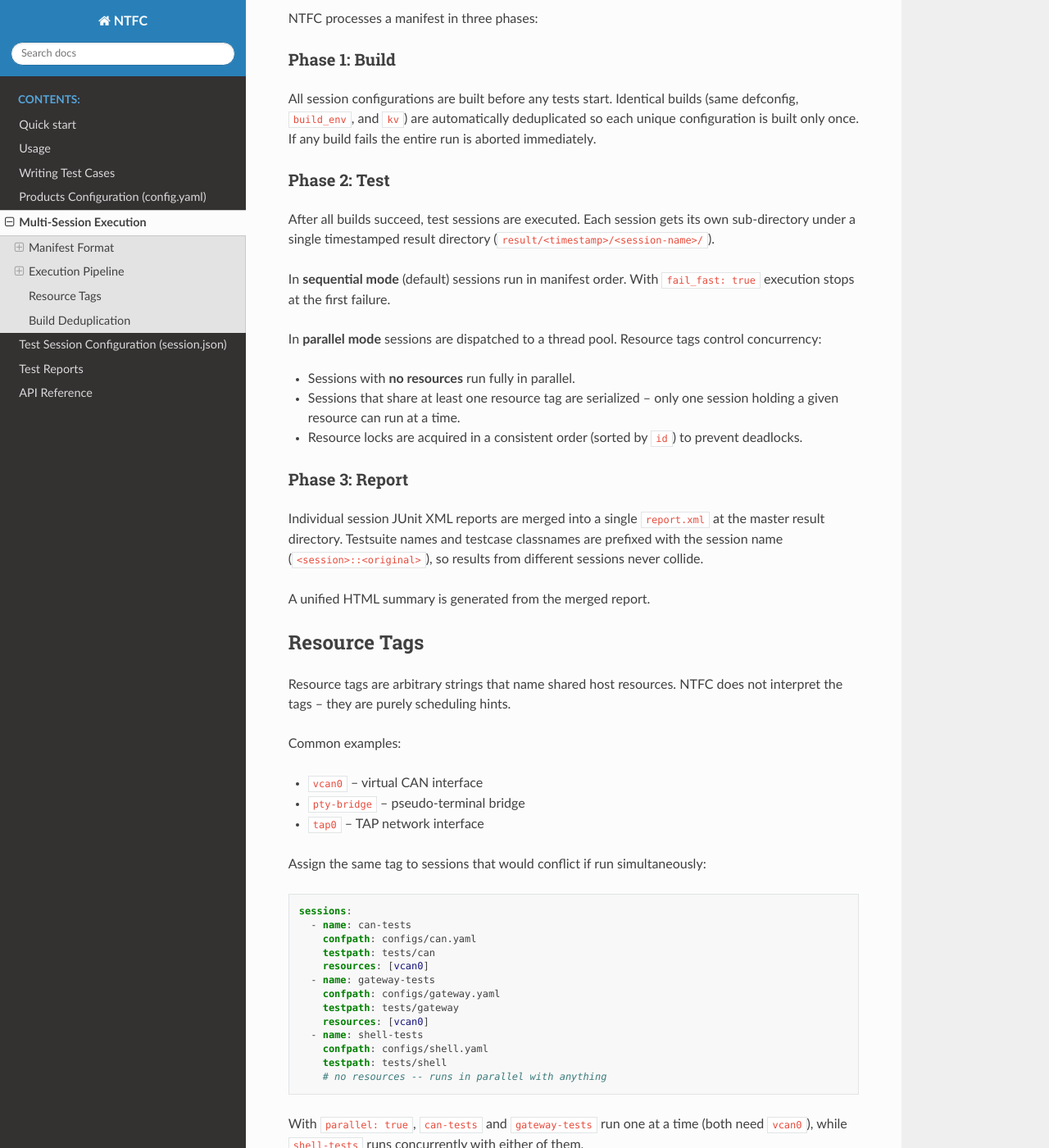
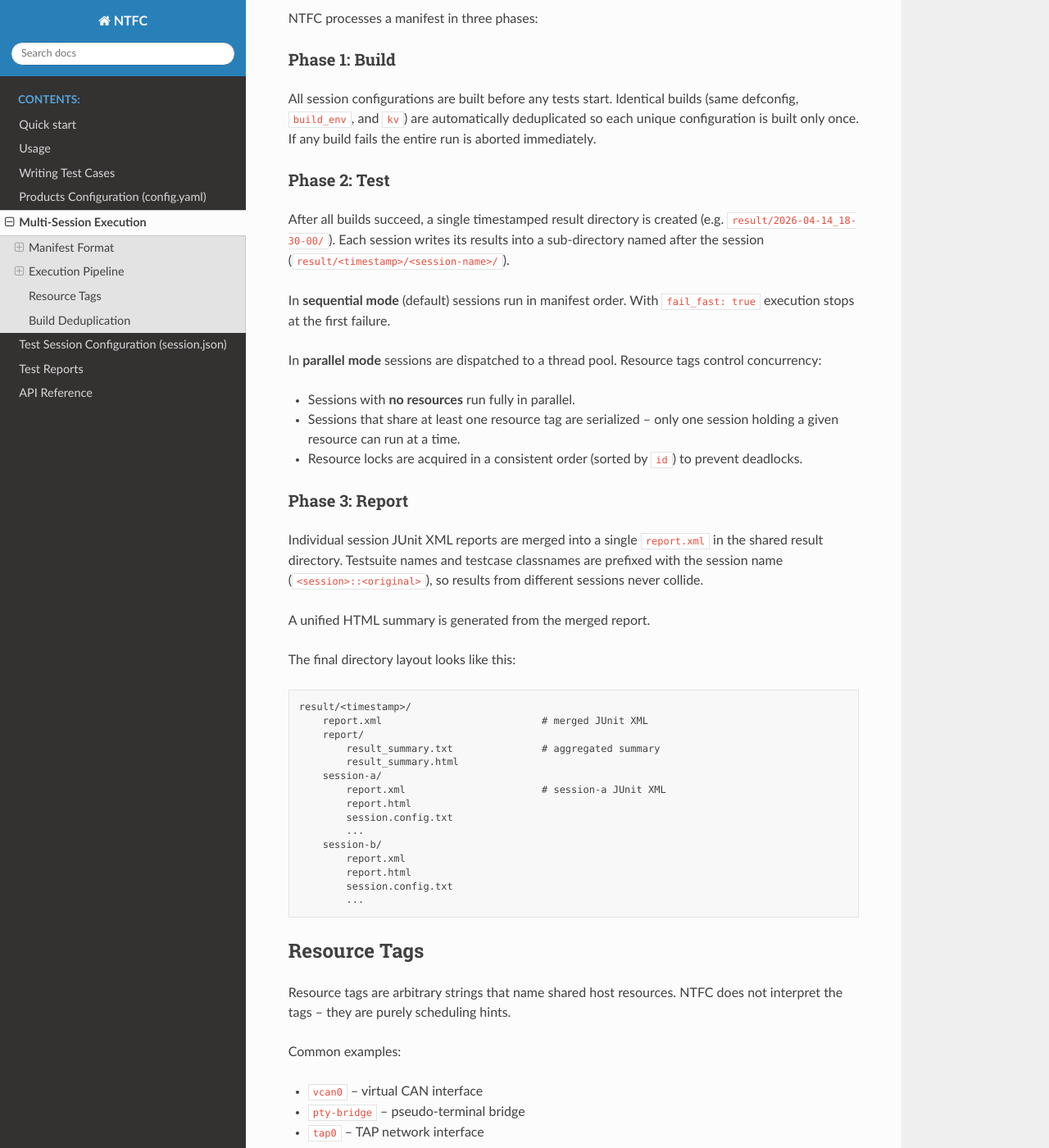
Before and after one commit to szafonimateusz-mi/nuttx-ntfc-upstream, a Sphinx documentation site: the page built from Documentation/multi-session.rst, in a window 1280 px wide and 1400 px high, scrolled down 1455 px. Shown: the whole window at 82% size. Built offline with Sphinx 7.4.7 and the Read the Docs theme 3.1.0, drawn with Linux system fonts in a browser that asks for light colours.

Commit message:
fix multi-session results placed in separate timestamp directories
All sessions from a manifest run now share a single timestamped result
directory instead of each session creating its own

The final directory layout looks like this:
  result/<timestamp>/
      report.xml
      report/
          result_summary.txt
          result_summary.html
      session-a/
          report.xml
          report.html
          session.config.txt
          ...
      session-b/
          report.xml
          report.html
          session.config.txt

```diff
--- a/Documentation/multi-session.rst
+++ b/Documentation/multi-session.rst
@@ -101,8 +101,9 @@ fails the entire run is aborted immediately.
 Phase 2: Test
 -------------
 
-After all builds succeed, test sessions are executed.  Each session gets its
-own sub-directory under a single timestamped result directory
+After all builds succeed, a single timestamped result directory is created
+(e.g. ``result/2026-04-14_18-30-00/``).  Each session writes its results
+into a sub-directory named after the session
 (``result/<timestamp>/<session-name>/``).
 
 In **sequential mode** (default) sessions run in manifest order.  With
@@ -121,12 +122,30 @@ Phase 3: Report
 ---------------
 
 Individual session JUnit XML reports are merged into a single
-``report.xml`` at the master result directory.  Testsuite names and
+``report.xml`` in the shared result directory.  Testsuite names and
 testcase classnames are prefixed with the session name
 (``<session>::<original>``), so results from different sessions never
 collide.
 
 A unified HTML summary is generated from the merged report.
+
+The final directory layout looks like this::
+
+  result/<timestamp>/
+      report.xml                           # merged JUnit XML
+      report/
+          result_summary.txt               # aggregated summary
+          result_summary.html
+      session-a/
+          report.xml                       # session-a JUnit XML
+          report.html
+          session.config.txt
+          ...
+      session-b/
+          report.xml
+          report.html
+          session.config.txt
+          ...
 
 Resource Tags
 =============
```
Also changed, not shown: 3 other files.
